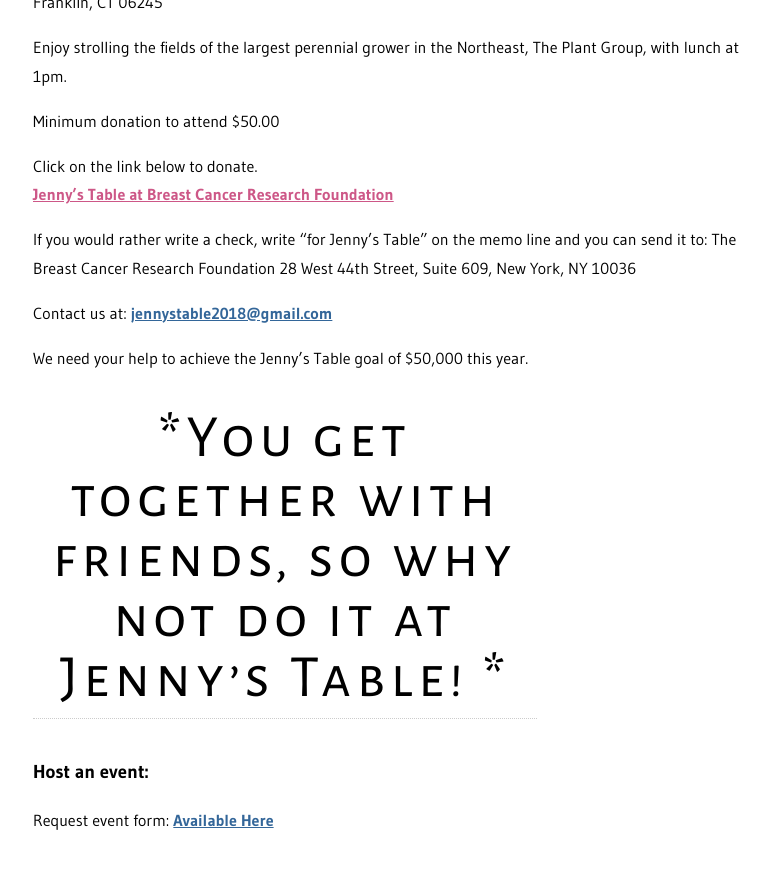
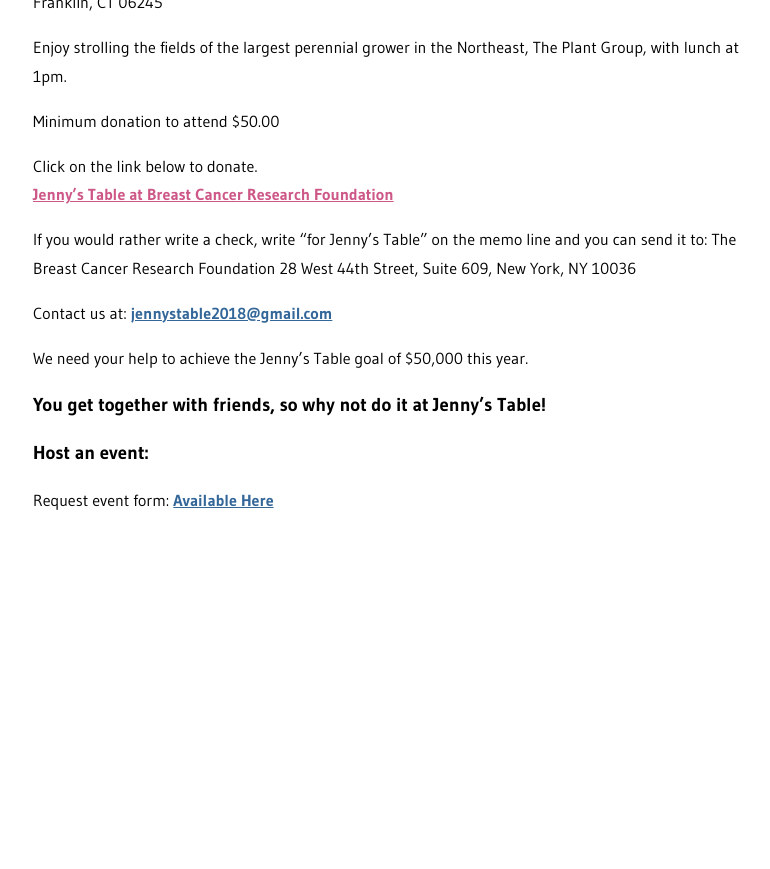
Before and after one commit to jennystable/website, a Jekyll site: the page built from index.markdown, in a window 1280 px wide and 900 px high, scrolled down 2106 px. Shown: the top 869 px of the window, without its empty margins (247-1017 px from the left). Built offline with Jekyll 4.4.1, drawn with Linux system fonts in a browser that asks for light colours; after the commit the page ends 2687 px from its top, so only the background shows below that.

```diff
--- a/index.markdown
+++ b/index.markdown
@@ -70,7 +70,7 @@ Contact us at: <a href="mailto:jennystable2018@gmail.com" style="color: #336699;
 
 We need your help to achieve the Jenny's Table goal of $50,000 this year.
 
-# *You get together with friends, so why not do it at Jenny's Table!  *
+### You get together with friends, so why not do it at Jenny's Table!
 
 ### Host an event:
 
```
